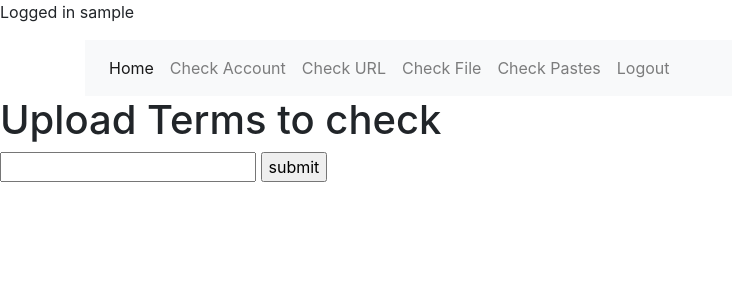
After one commit to adamc1008/FYP, a Flask app: page /checkPastes in a window 1280 px wide. The commit adds this page. Shown: the top 300 px of the page, without its empty margins (0-732 px from the left). Run offline with Flask 3, Linux system fonts and the light colour scheme; the visitor is signed in with stand-in values (Sample User, id 1); parts of the project's set-up code (start-up, migrations or seed data) failed here and were passed over; some libraries are stand-ins or nearby versions.

Commit message:
added a feature to call an api to check for pastes given certain terms. Output is extremely dense. Will need to see about tidying up.

```diff
--- a/Project_4.0/app.py
+++ b/Project_4.0/app.py
@@ -16,10 +16,11 @@ app.config["SECRET_KEY"] = config['Database']['secret_key']
 
 #app.config['MONGO_DBNAME'] = 'users'
 #app.config['SESSION_TYPE'] = 'mongodb'
+URI = config['Database']['Mongo_URI']
 app.config["MONGO_URI"] = config['Database']['Mongo_URI']
 
 
-client = MongoClient(config['Database']['Mongo_URI'])
+client = MongoClient(URI)
 
 try:
     #mongo = PyMongo(app)
@@ -180,6 +181,23 @@ def checkRoute():
 
         return render_template('checkFile.html', result = stats ,username=session['username'])
 
+@app.route('/checkPastes', methods = ['POST', 'GET'])
+def checkPastes():
+    if request.method == 'GET':
+        return render_template('checkPastes.html', username=session['username'])
+    if request.method == 'POST':
+        url = "https://psbdmp.ws/api/v3/search/"
+
+        term = request.form.get('terms')
+        print(term)
+
+        url = url + term
+
+        response = requests.get(url)
+        print(response.json())
+        return render_template('checkPastes.html', result = response.json() ,username=session['username'])
+        #return render_template('checkAccount.html', results=response.json)
+
 @app.route('/logout')
 def logout():
     session.pop('username', None)
--- a/Project_4.0/templates/base.html
+++ b/Project_4.0/templates/base.html
@@ -31,6 +31,10 @@
 
                     <li role="presentation" class="nav-item">
                         <a class="nav-link" href="/checkFile"> Check File </a>
+                    </li>
+
+                    <li role="presentation" class="nav-item">
+                        <a class="nav-link" href="/checkPastes"> Check Pastes </a>
                     </li>
 
                     <li role="presentation" class="nav-item">
--- /dev/null
+++ b/Project_4.0/templates/checkPastes.html
@@ -0,0 +1,14 @@
+{% extends "base.html" %}
+{% block title %}Check Pastes{% endblock %}
+{% block content %}
+<h1>Upload Terms to check</h1>
+<form action="/checkPastes" method="post" enctype="multipart/form-data">
+<input type="text" name="terms" id="terms" >
+    <input type="submit" value="submit">
+</form>
+
+{%if result is defined %}
+<p1>{{result}}</p1>
+{% endif %}
+
+{% endblock %}
```
